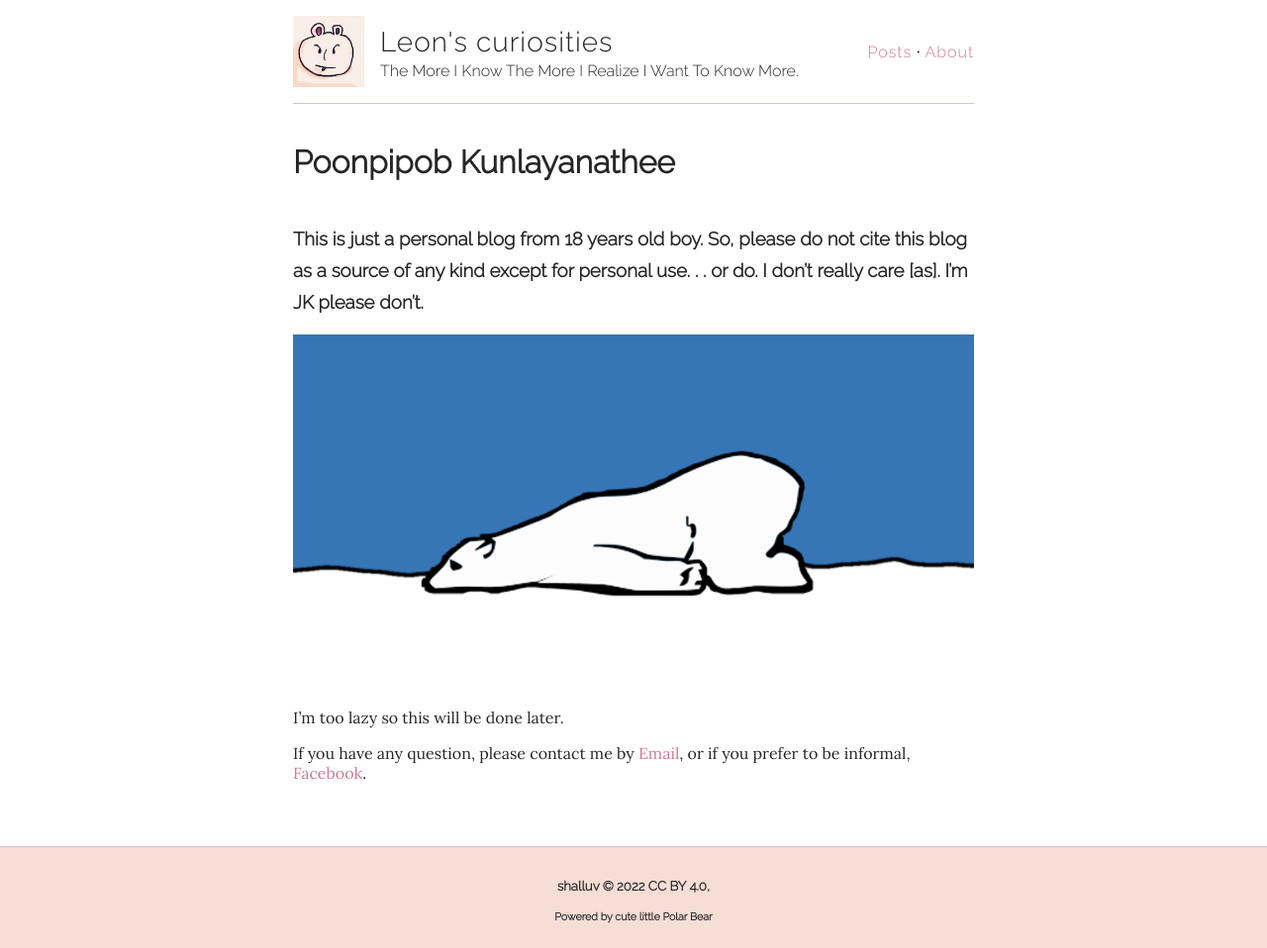
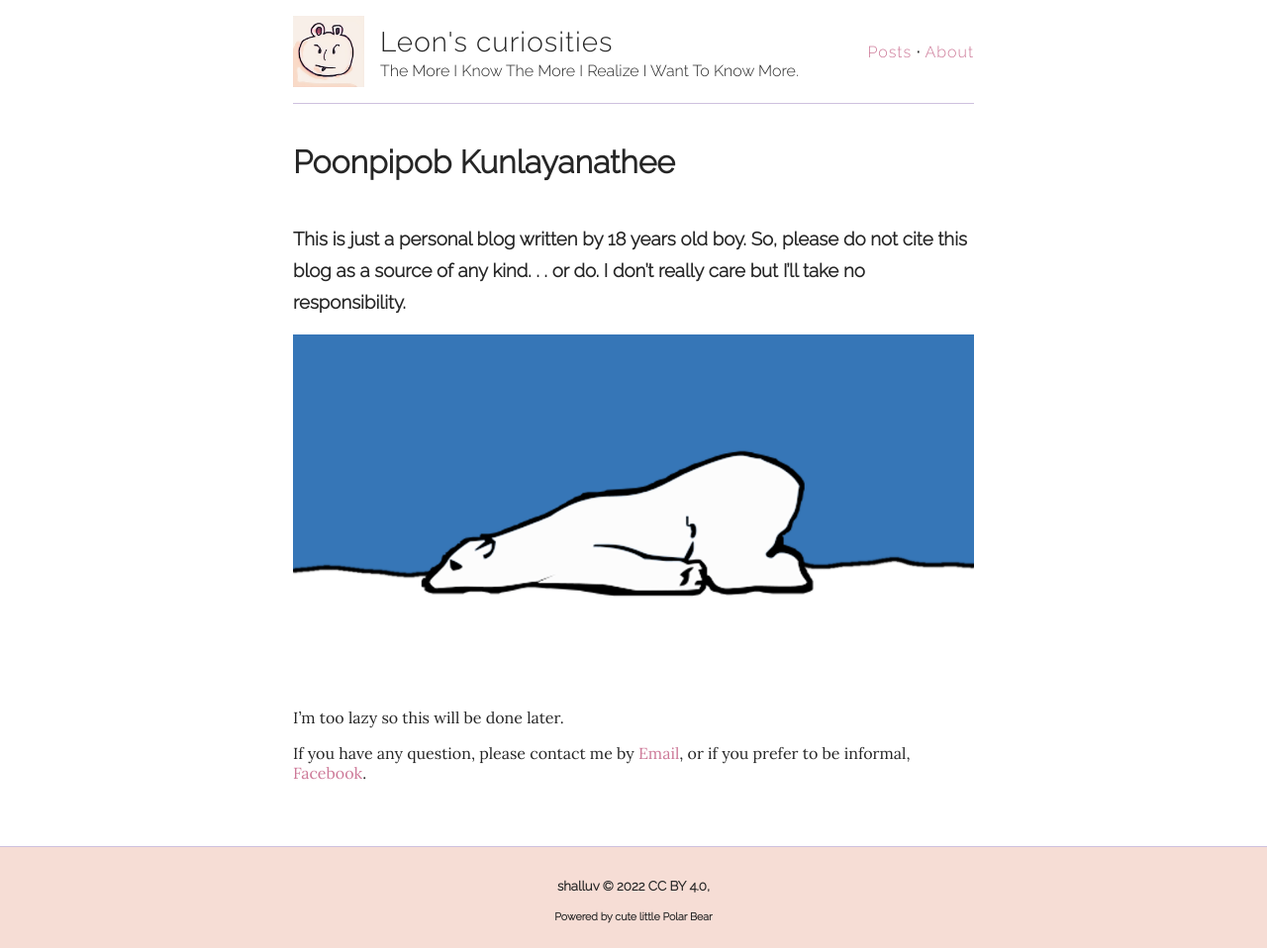
Before and after one commit to shalluv/blog, a Jekyll site: the page built from about.md, in a window 1280 px wide. Shown: the whole page at 99% size. Built offline with Jekyll 4.4.1, drawn with Linux system fonts in a browser that asks for light colours; some web fonts are replaced.

Commit message:
🔧 fix: too cringe about.md, reduced it

```diff
--- a/about.md
+++ b/about.md
@@ -3,7 +3,7 @@ layout: empty/about
 title: Poonpipob Kunlayanathee
 ---
 
-### This is just a personal blog from 18 years old boy. So, please do not cite this blog as a source of any kind except for personal use. . . or do. I don't really care [as]. I'm JK please don't.
+### This is just a personal blog written by 18 years old boy. So, please do not cite this blog as a source of any kind. . . or do. I don't really care but I'll take no responsibility.
 
 ![](/assets/img/tired-bear.png)
 
```
